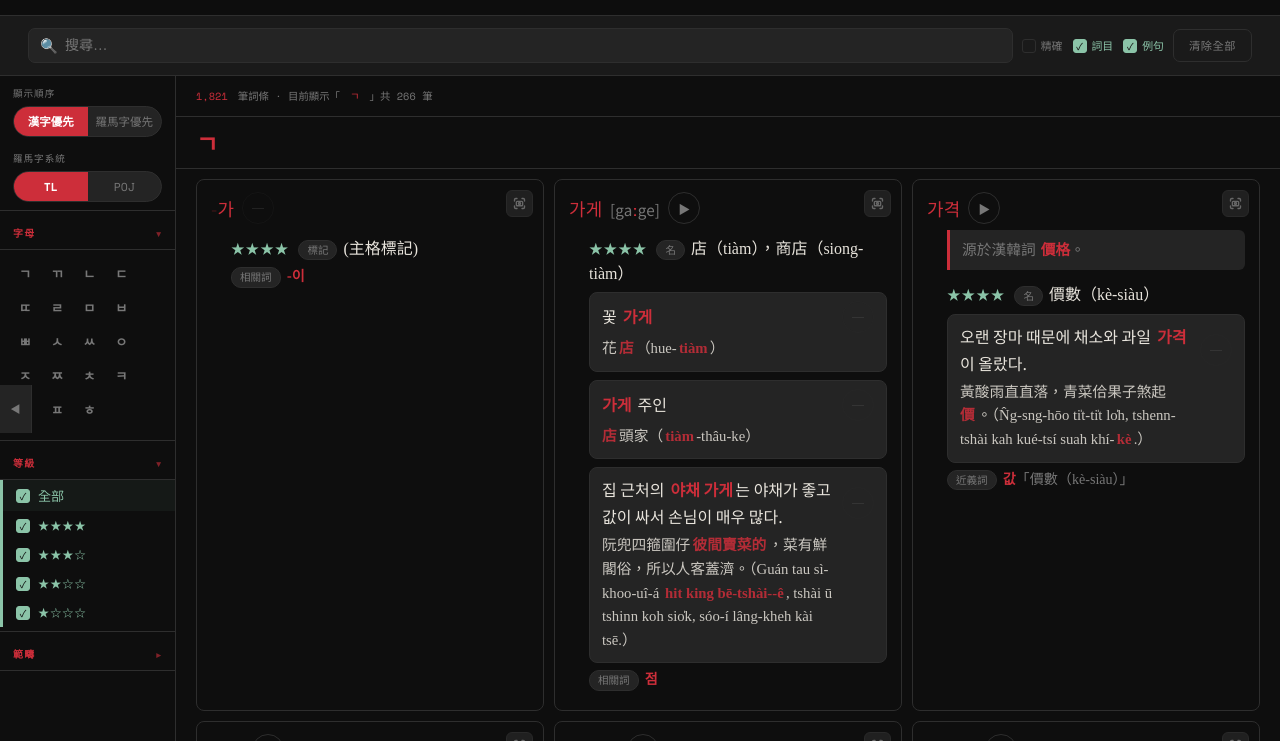
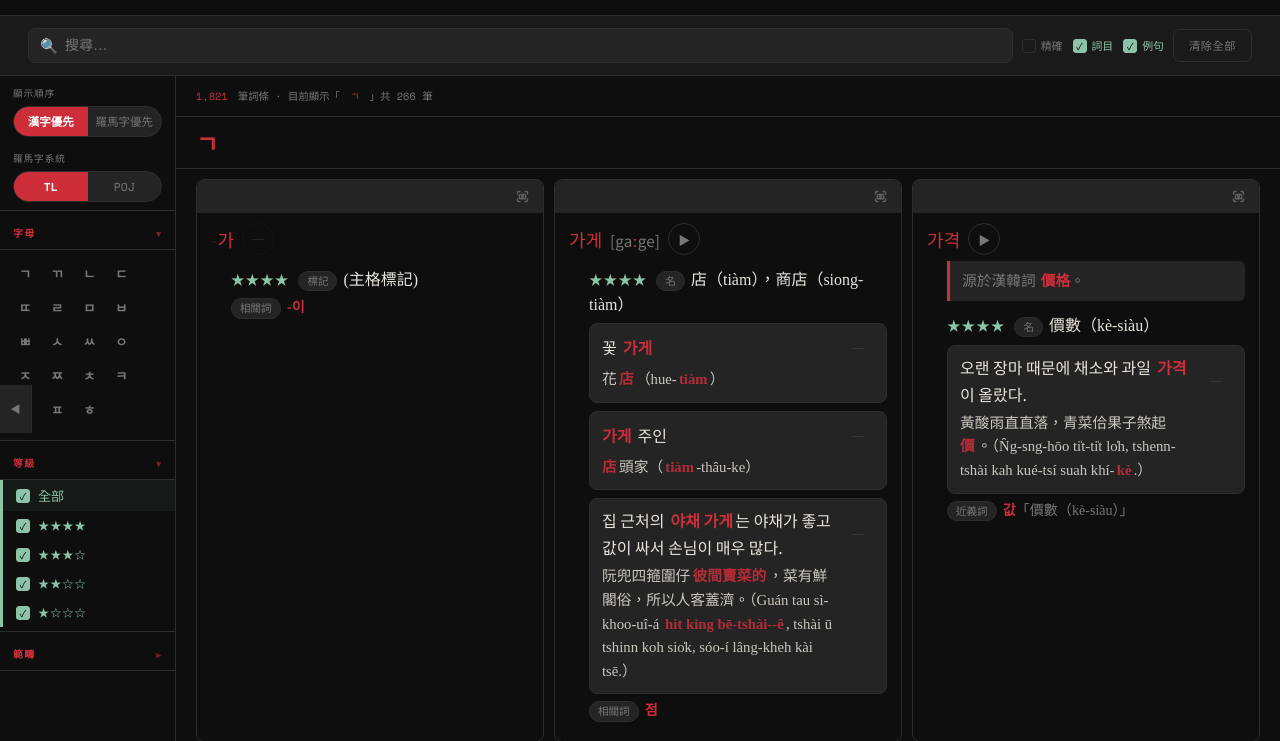
Before and after one commit to haiangdict/HLDKor, a plain HTML site: page index.html in a window 1280 px wide. Shown: the part 59-800 px from the top of the page. Drawn offline with nearby package versions, Linux system fonts and the light colour scheme; a web font is replaced by a local one.

Commit message:
feat: 恢復詞條方塊頂部色條(單一顏色，無方言別)，截圖按鈕移回原位置

```diff
--- a/index.html
+++ b/index.html
@@ -242,14 +242,21 @@ input[type="text"]::placeholder { color: var(--muted); }
 .az-btn:hover { color:var(--accent); background:var(--surface); }
 .az-btn.active { color:#0e0e0e; background:var(--accent2); }
 
+/* 韓語無方言別，色條僅作為卡片邊界識別，統一單一顏色 */
+.entry-dial-tag {
+  display: flex; align-items: center; justify-content: space-between;
+  margin: -12px -14px 10px -14px;
+  padding: 6px 8px 6px 14px;
+  min-height: 14px;
+  background: var(--surface2);
+}
 .share-btn {
-  position: absolute; top: 10px; right: 10px;
-  background: var(--surface2); border: 1px solid var(--border); color: var(--muted);
-  opacity: 0.85; cursor: pointer; font-size: 0.95rem; line-height: 1;
-  padding: 5px; border-radius: 6px; transition: all 0.15s;
+  background: none; border: none; color: var(--muted);
+  opacity: 0.75; cursor: pointer; font-size: 0.95rem; line-height: 1;
+  padding: 3px 5px; border-radius: 5px; transition: all 0.15s;
   display: inline-flex; align-items: center; justify-content: center;
 }
-.share-btn:hover { opacity: 1; color: var(--accent); border-color: var(--accent); }
+.share-btn:hover { opacity: 1; color: var(--accent); }
 .share-btn:disabled { opacity: 0.4; cursor: wait; }
 
 /* ── CONTENT ── */
@@ -1104,7 +1111,10 @@ function renderLemmaCard(e) {
   // 發音欄：有的話用[]包起來、跟詞語不同顏色、隔開一點距離；**...**的部分套用跟例句一樣的高亮
   const pronHtml = e.pron ? `<span class="pron-tag">[${highlightTerm(e.pron, '')}]</span>` : '';
   return `<div class="lemma-entry" id="${cardId}">
-      <button class="share-btn" onclick="shareEntryCard(event, '${cardId}')" title="截圖分享"><svg viewBox="0 0 24 24" width="15" height="15" fill="none" stroke="currentColor" stroke-width="2.2" stroke-linecap="round" stroke-linejoin="round"><path d="M4 8V6a2 2 0 0 1 2-2h2"/><path d="M4 16v2a2 2 0 0 0 2 2h2"/><path d="M20 8V6a2 2 0 0 0-2-2h-2"/><path d="M20 16v2a2 2 0 0 1-2 2h-2"/><rect x="7" y="8.5" width="10" height="7" rx="1.3"/><circle cx="12" cy="12" r="1.6"/></svg></button>
+      <div class="entry-dial-tag">
+        <span></span>
+        <button class="share-btn" onclick="shareEntryCard(event, '${cardId}')" title="截圖分享"><svg viewBox="0 0 24 24" width="15" height="15" fill="none" stroke="currentColor" stroke-width="2.2" stroke-linecap="round" stroke-linejoin="round"><path d="M4 8V6a2 2 0 0 1 2-2h2"/><path d="M4 16v2a2 2 0 0 0 2 2h2"/><path d="M20 8V6a2 2 0 0 0-2-2h-2"/><path d="M20 16v2a2 2 0 0 1-2 2h-2"/><rect x="7" y="8.5" width="10" height="7" rx="1.3"/><circle cx="12" cy="12" r="1.6"/></svg></button>
+      </div>
       <div class="word-row">
         <div class="word-main">${wordHtml}${e.ne ? '<span class="ne-tag">ne</span>' : ''}${pronHtml}</div>
         <button class="play-btn" ${hasAudio ? '' : 'disabled'}
```
